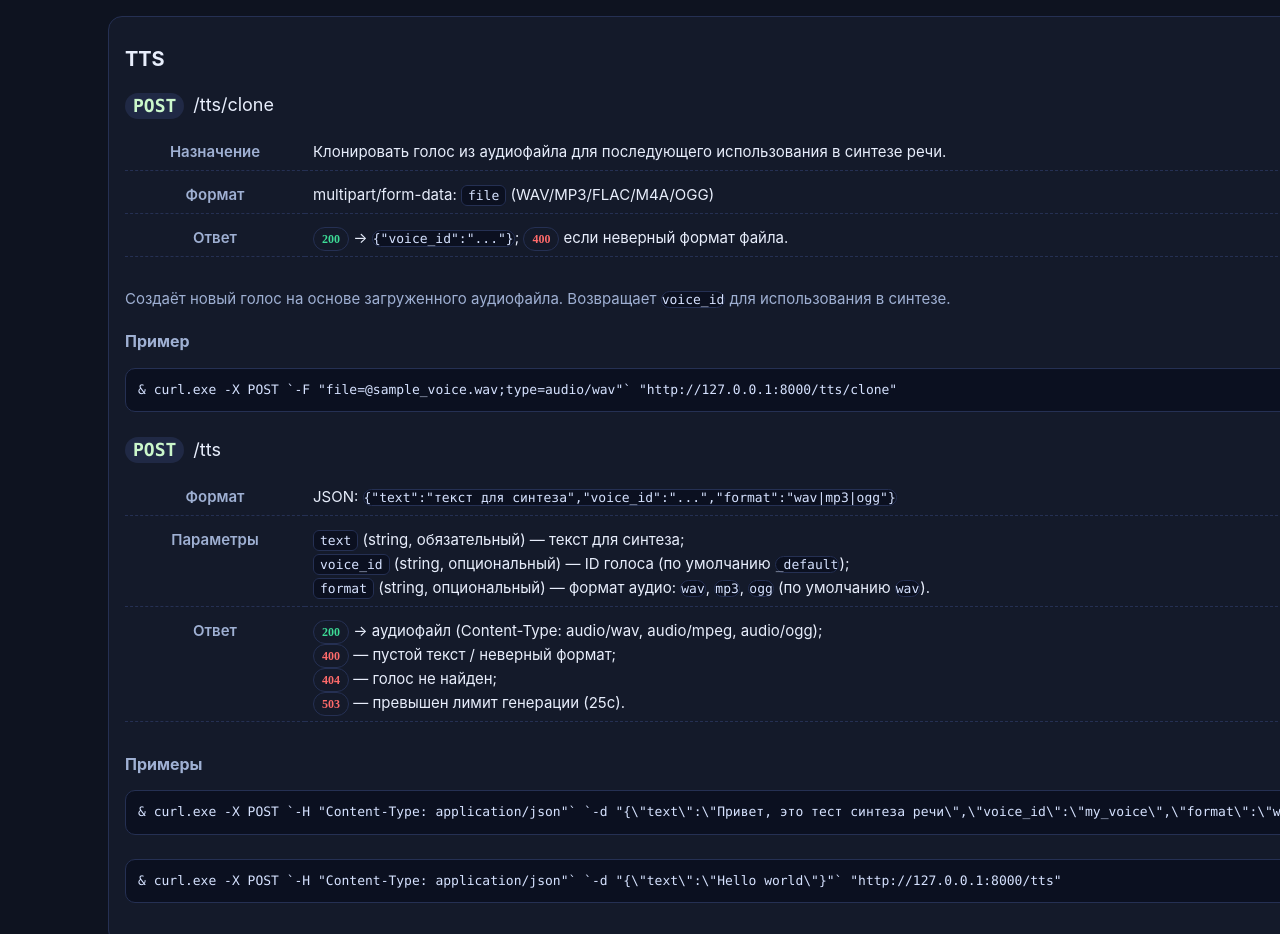
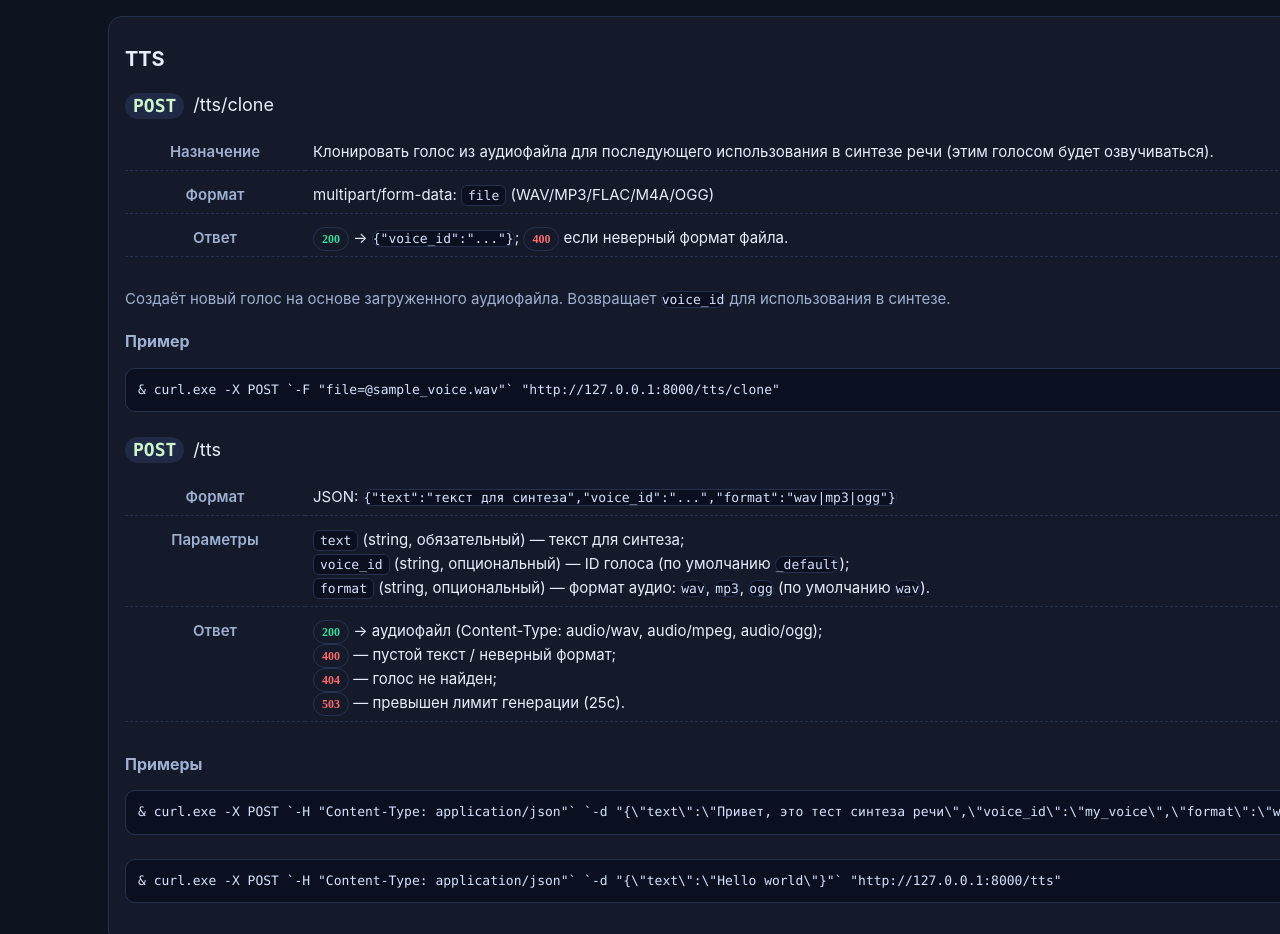
Before and after one commit to theycomeunstuck/Alena_audio, a plain HTML site: page docs/index.html in a window 1280 px wide. Shown: the part 4180-5114 px from the top of the page. Drawn offline with Linux system fonts and the light colour scheme.

```diff
--- a/docs/index.html
+++ b/docs/index.html
@@ -206,14 +206,14 @@
 
 <div class="endp"><span class="method POST POST">POST</span><span>/tts/clone</span><span class="tag">TTS</span></div>
 <table>
-<tr><th>Назначение</th><td>Клонировать голос из аудиофайла для последующего использования в синтезе речи.</td></tr>
+<tr><th>Назначение</th><td>Клонировать голос из аудиофайла для последующего использования в синтезе речи (этим голосом будет озвучиваться).</td></tr>
 <tr><th>Формат</th><td>multipart/form-data: <code class="inline">file</code> (WAV/MP3/FLAC/M4A/OGG)</td></tr>
 <tr><th>Ответ</th><td><span class="status ok">200</span> → <code>{"voice_id":"..."}</code>; <span class="status err">400</span> если неверный формат файла.</td></tr>
 </table>
 <div class="note">Создаёт новый голос на основе загруженного аудиофайла. Возвращает <code>voice_id</code> для использования в синтезе.</div>
 
 <h3>Пример</h3>
-<pre>& curl.exe -X POST `-F "file=@sample_voice.wav;type=audio/wav"` "http://127.0.0.1:8000/tts/clone"</pre>
+<pre>& curl.exe -X POST `-F "file=@sample_voice.wav"` "http://127.0.0.1:8000/tts/clone"</pre>
 
 <div class="endp"><span class="method POST POST">POST</span><span>/tts</span><span class="tag">TTS</span></div>
 <table>
```
Also changed, not shown: 1 other file.
